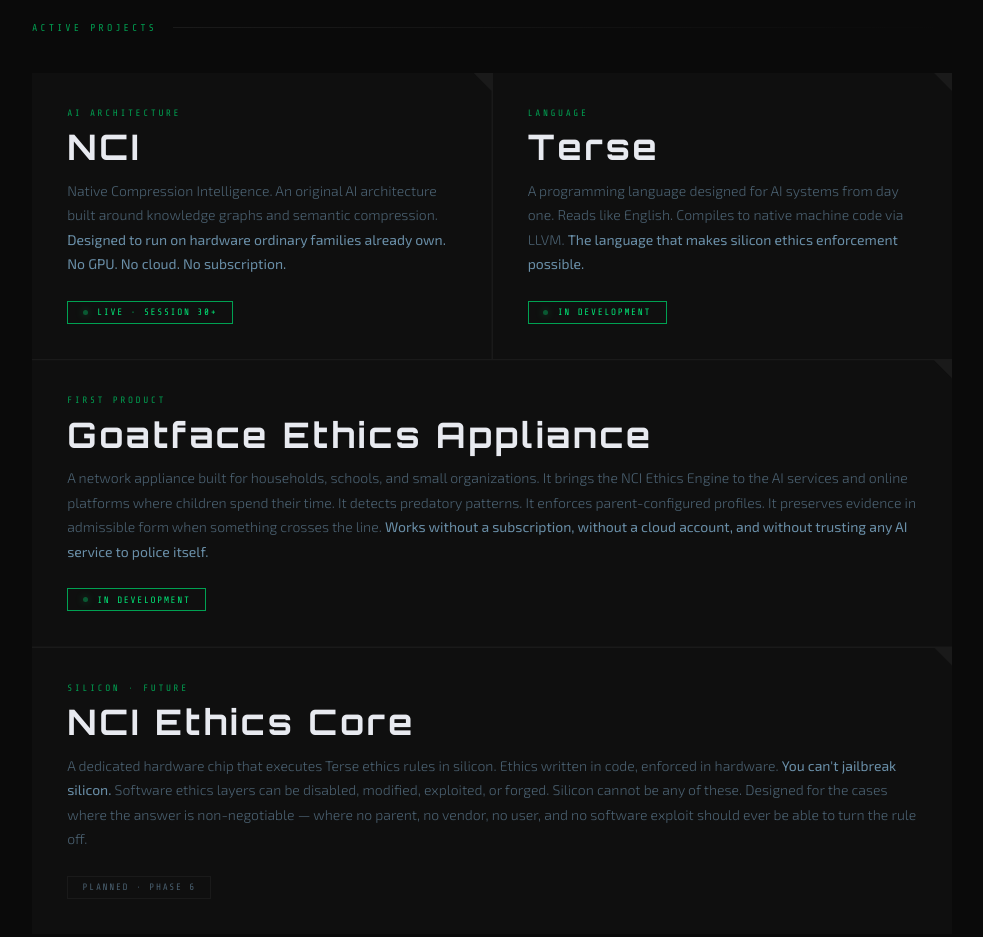
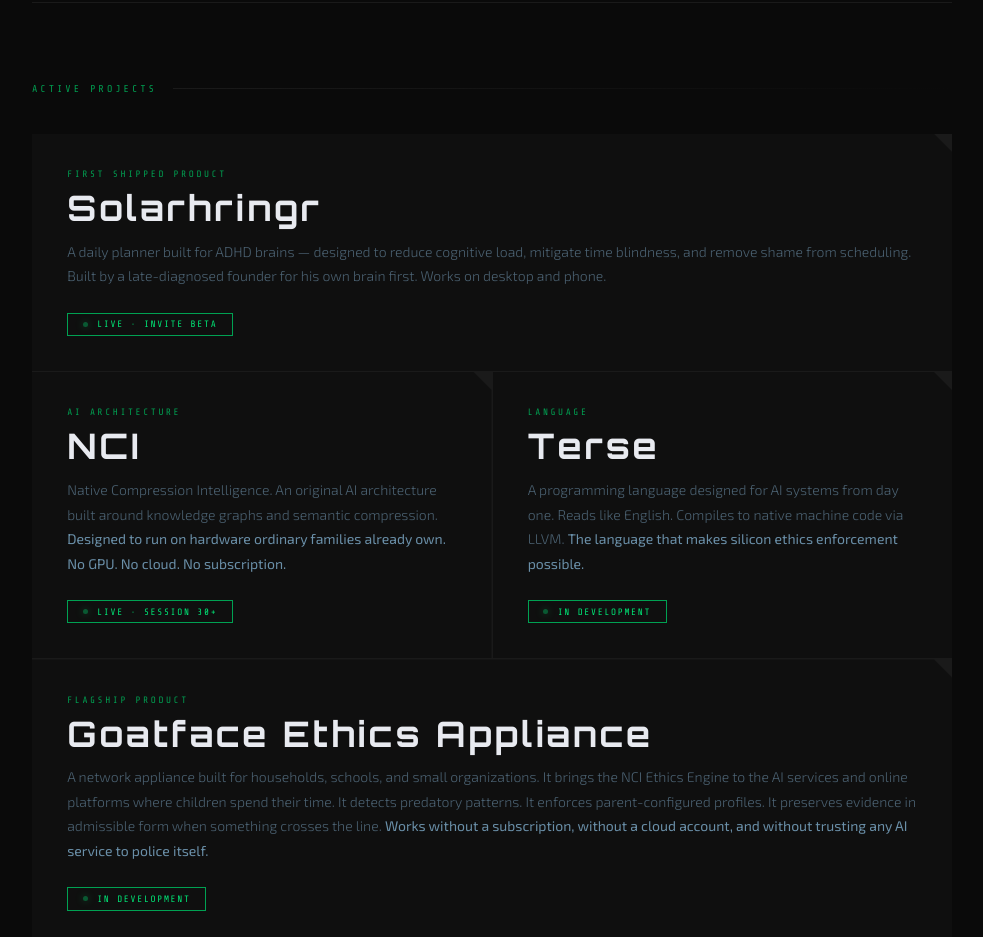
Before and after one commit to GravyLord/goatfacetech-site, a plain HTML site: page index.html in a window 1280 px wide. Shown: the part 1660-2597 px from the top of the page, without its empty margins (148-1131 px from the left). Drawn offline with nearby package versions, Linux system fonts and the light colour scheme.

Commit message:
Add Solarhringr to Active Projects; clarify lab positioning
- Add Solarhringr as top card in Active Projects (First Shipped Product,
  Live · Invite Beta, links to solarhringr.com)
- Rename Ethics Appliance tag "First Product" -> "Flagship Product"
- Add hero line positioning Goatface as an independent lab shipping real
  products (ADHD tools to AI safety infrastructure)
- Clarify Long Path org list is aspirational (not yet affiliated)
- Update meta/og/twitter/JSON-LD descriptions to mention both product lines
- Fix Newsletter copy implying nothing has shipped yet

Co-Authored-By: Claude Opus 4.8 (1M context) <noreply@anthropic.com>

```diff
--- a/index.html
+++ b/index.html
@@ -5,14 +5,14 @@
   <meta property="og:type" content="website" />
   <meta property="og:url" content="https://goatfacetech.com/" />
   <meta property="og:title" content="Goatface Tech — Original AI Architecture. Built to Protect." />
-  <meta property="og:description" content="Original AI architecture built to protect the people using it. Network-level ethics enforcement for households, schools, and small organizations. Independent research from Sundre, Alberta." />
+  <meta property="og:description" content="Independent lab in Sundre, Alberta. Builders of Solarhringr (an ADHD-first daily planner, now in beta) and original AI safety architecture for households." />
   <meta property="og:image" content="https://goatfacetech.com/logo.png" />
   <meta property="og:site_name" content="Goatface Tech" />
   <meta property="og:locale" content="en_CA" />
   <!-- Twitter Card -->
   <meta name="twitter:card" content="summary_large_image" />
   <meta name="twitter:title" content="Goatface Tech — Original AI Architecture. Built to Protect." />
-  <meta name="twitter:description" content="Original AI architecture built to protect the people using it. Network-level ethics enforcement for households, schools, and small organizations. Independent research from Sundre, Alberta." />
+  <meta name="twitter:description" content="Independent lab in Sundre, Alberta. Builders of Solarhringr (an ADHD-first daily planner, now in beta) and original AI safety architecture for households." />
   <meta name="twitter:image" content="https://goatfacetech.com/logo.png" />
   <link rel="canonical" href="https://goatfacetech.com/" />
   <!-- Structured data for search engines -->
@@ -23,7 +23,7 @@
     "name": "Goatface Tech",
     "url": "https://goatfacetech.com/",
     "logo": "https://goatfacetech.com/logo.png",
-    "description": "Original AI architecture built to protect the people using it. Network-level ethics enforcement for households, schools, and small organizations. Independent research from Sundre, Alberta.",
+    "description": "Independent lab in Sundre, Alberta. Builders of Solarhringr (an ADHD-first daily planner, now in beta) and original AI safety architecture for households.",
     "founder": {
       "@type": "Person",
       "name": "Lesley Ancion"
@@ -44,7 +44,7 @@
   <meta charset="UTF-8" />
   <meta name="viewport" content="width=device-width, initial-scale=1.0" />
   <title>Goatface Tech — Original AI Architecture. Built to Protect.</title>
-  <meta name="description" content="Goatface Tech builds original AI architecture designed to protect the people using it. Network-level ethics enforcement for households, schools, and small organizations. Independent research from Sundre, Alberta, Canada." />
+  <meta name="description" content="Independent lab in Sundre, Alberta. Builders of Solarhringr (an ADHD-first daily planner, now in beta) and original AI safety architecture for households." />
   <link rel="preconnect" href="https://fonts.googleapis.com" />
   <link href="https://fonts.googleapis.com/css2?family=Orbitron:wght@400;700;900&family=Share+Tech+Mono&family=Exo+2:wght@300;400;600&display=swap" rel="stylesheet" />
   <style>
@@ -591,7 +591,8 @@
         Predators reach children through it. Adults are manipulated by it.<br/>
         <strong>We are building the infrastructure that should already exist.</strong><br/>
         Original architecture. Original ideas.<br/>
-        From a small town in Alberta.
+        From a small town in Alberta.<br/>
+        An independent lab shipping real products — from ADHD tools to AI safety infrastructure.
       </p>
       <p class="scroll-hint"><span>▼</span> &nbsp; Scroll to explore</p>
     </section>
@@ -630,6 +631,19 @@
       <p class="section-label">Active Projects</p>
       <div class="project-grid">
 
+        <a href="https://solarhringr.com" target="_blank" rel="noopener" style="text-decoration:none; color:inherit; display:block; grid-column:1 / -1;">
+          <div class="project-card full">
+            <p class="project-tag">First Shipped Product</p>
+            <p class="project-name">Solarhringr</p>
+            <p class="project-desc">
+              A daily planner built for ADHD brains — designed to reduce cognitive load,
+              mitigate time blindness, and remove shame from scheduling. Built by a
+              late-diagnosed founder for his own brain first. Works on desktop and phone.
+            </p>
+            <span class="project-status active">Live · Invite Beta</span>
+          </div>
+        </a>
+
         <div class="project-card">
           <p class="project-tag">AI Architecture</p>
           <p class="project-name">NCI</p>
@@ -654,7 +668,7 @@
         </div>
 
         <div class="project-card full">
-          <p class="project-tag">First Product</p>
+          <p class="project-tag">Flagship Product</p>
           <p class="project-name">Goatface Ethics Appliance</p>
           <p class="project-desc">
             A network appliance built for households, schools, and small organizations.
@@ -705,6 +719,9 @@
           going free on technicalities is not an acceptable outcome.
         </p>
         <div class="partners">
+          <p style="flex-basis:100%; margin:0 0 0.4rem; font-size:0.8rem; font-weight:300; color:var(--dim);">
+            Organizations whose work we aim to support and partner with:
+          </p>
           <span class="partner-tag">NCMEC</span>
           <span class="partner-tag">ICAC</span>
           <span class="partner-tag">RCMP NCECC</span>
@@ -738,7 +755,7 @@
           <h3>Newsletter</h3>
           <p>
             Updates on the project, the technology, and our work toward
-            shipping the first product. Low frequency. No spam.
+            shipping what's next. Low frequency. No spam.
           </p>
           <a href="https://buttondown.com/goatfacetech" class="connect-btn" target="_blank" rel="noopener">Join the newsletter →</a>
         </div>
```
